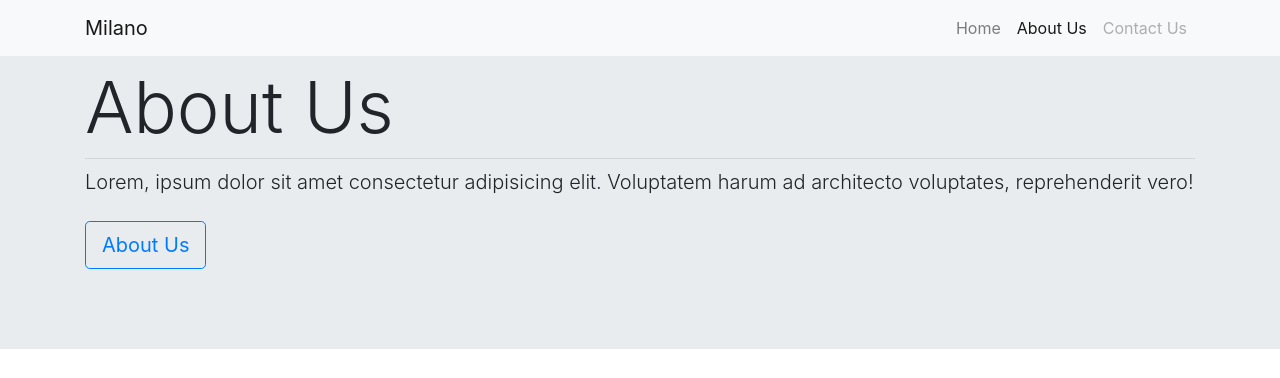
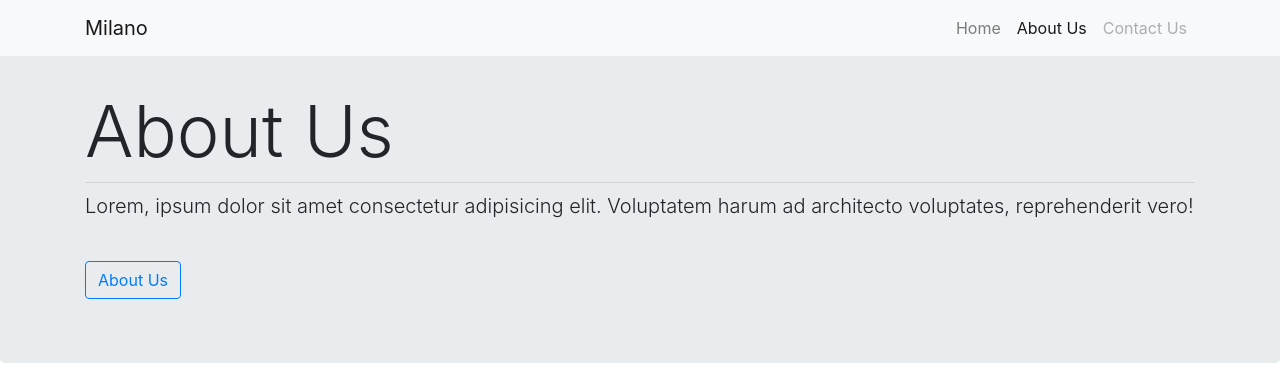
Before and after one commit to PhilaniAntony/Bootstrap_Assessment_1, a plain HTML site: page index.html in a window 1280 px wide. Shown: the top 378 px of the page. Drawn offline with nearby package versions, Linux system fonts and the light colour scheme.

Commit message:
Second Commit,html mainly

```diff
--- a/index.html
+++ b/index.html
@@ -14,7 +14,7 @@
     <title>creativeoutlines.com</title>
   </head>
   <body>
-    <nav class="navbar navbar-expand-lg navbar-light bg-light fixed-top">
+    <nav class="navbar navbar-expand-lg navbar-light bg-light fixed-top ">
        <div class="container">
         <a class="navbar-brand">Milano</a>
         <button class="navbar-toggler" data-target="#my-nav" data-toggle="collapse" aria-controls="my-nav" aria-expanded="false" aria-label="Toggle navigation">
@@ -35,17 +35,17 @@
         </div>
        </div>
     </nav>
-    <section class="banner">
-        <div class="jumbotron jumbotron-fluid banner-jumbotron">
-            <div class="container">
-
-                <h2 class="display-3 banner-jumbtron_display">About Us</h2>
-                <hr class="my-2">
-                <p class="lead banner-jumbtron_content">
-                    Lorem, ipsum dolor sit amet consectetur adipisicing elit. Voluptatem harum ad architecto voluptates, reprehenderit vero!
-                    <a class="btn btn-outline-primary btn-lg mt-4" href="Jumbo action link" role="button">About Us</a>
-                </p>
-            </div>
+    <section id="" class="bannerSection mt-4">
+      <div class="jumbotron">
+        <div class="container">
+          <h2 class="display-3 bannerSection-header">About Us</h2>
+          <hr class="my-2">
+          <p class="lead bannerSection-header">
+            Lorem, ipsum dolor sit amet consectetur adipisicing elit. Voluptatem harum ad architecto voluptates, reprehenderit vero!
+          </p>
+          <button class="btn btn-outline-primary  mt-4" href="Jumbo action link" role="button">About Us</button>
+      </div>
+      </div>
     </section>
 
     <section class="team-members">
```
Also changed, not shown: assets/css/style.css (added).
